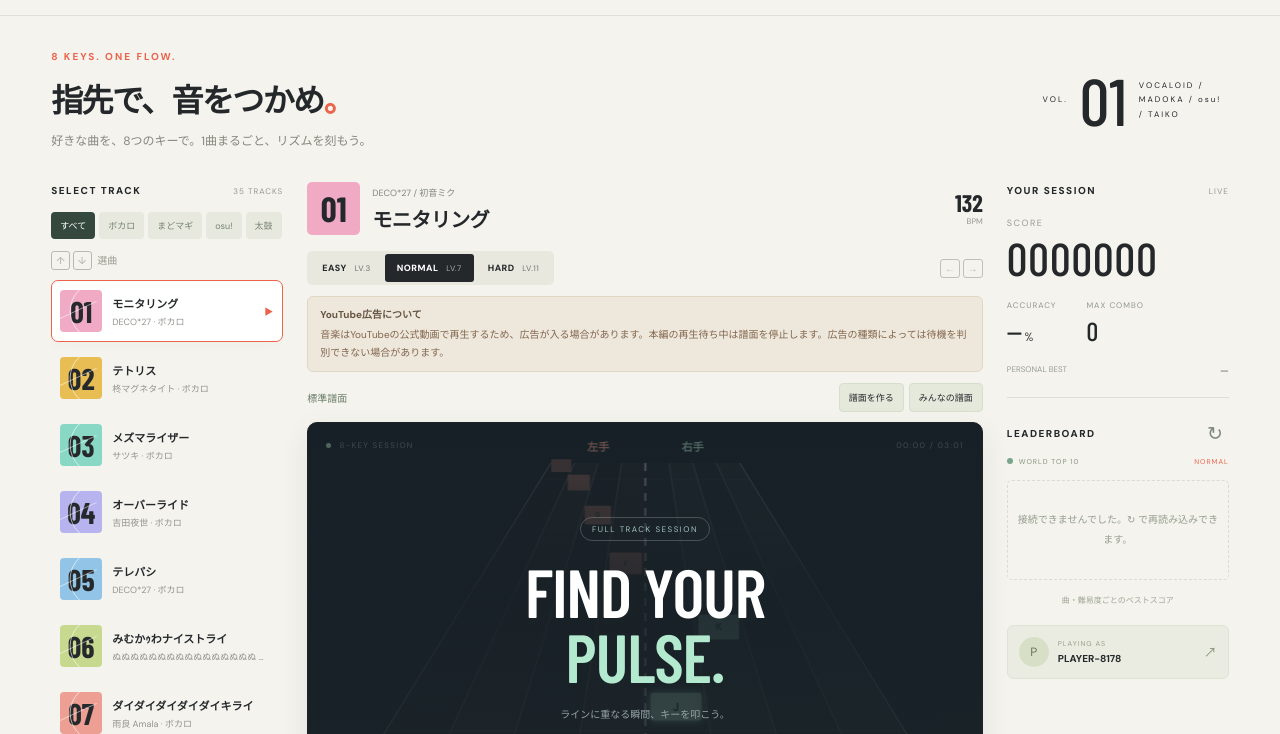
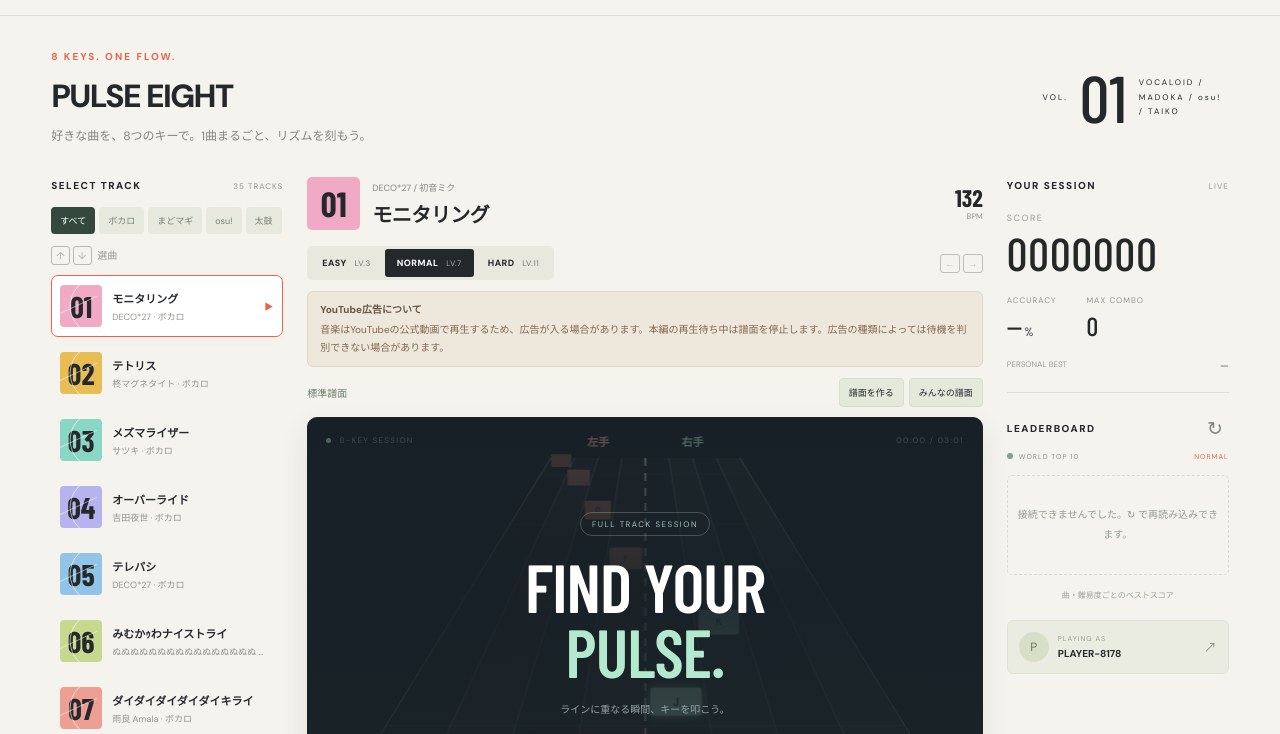
Before and after one commit to yotamaaikich/pulse-eight, a website: page index.html in a window 1280 px wide. Shown: the part 66-800 px from the top of the page. Drawn offline with nearby package versions, Linux system fonts and the light colour scheme; no server answers; a web font is replaced by a local one.

Commit message:
Simplify page and hero titles to PULSE EIGHT

```diff
--- a/index.html
+++ b/index.html
@@ -4,7 +4,7 @@
   <meta charset="utf-8"><meta name="viewport" content="width=device-width,initial-scale=1">
   <meta name="theme-color" content="#f4f3ee">
   <meta name="description" content="ボカロ・まどマギ・osu!・太鼓収録曲の35曲を8つのキーで。フル尺のキーボード音ゲー PULSE EIGHT。オンラインランキング対応。">
-  <title>PULSE EIGHT — 指先で、音をつかめ。</title>
+  <title>PULSE EIGHT</title>
   <link rel="icon" href="./icon.svg" type="image/svg+xml"><link rel="stylesheet" href="./style.css?v=vocaloid-20-1"><link rel="stylesheet" href="./creator.css?v=vocaloid-20-1">
 </head>
 <body>
@@ -13,7 +13,7 @@
     <nav><span class="status-dot"></span><span id="cloudStatus">CONNECTING</span><button id="fullscreenButton" class="fullscreen-button" aria-label="全画面にする" aria-pressed="false">⛶ 全画面 <kbd>V</kbd></button><button id="helpButton" class="text-button">遊び方 <kbd>?</kbd></button><button id="settingsButton" class="icon-button" aria-label="設定">⚙</button></nav>
   </header>
   <main>
-    <section class="intro"><div><div class="eyebrow">8 KEYS. ONE FLOW.</div><h1>指先で、音をつかめ<span>。</span></h1><p>好きな曲を、8つのキーで。1曲まるごと、リズムを刻もう。</p></div><div class="intro-mark"><span>VOL.</span><strong>01</strong><span>VOCALOID / MADOKA / osu! / TAIKO</span></div></section>
+    <section class="intro"><div><div class="eyebrow">8 KEYS. ONE FLOW.</div><h1>PULSE EIGHT</h1><p>好きな曲を、8つのキーで。1曲まるごと、リズムを刻もう。</p></div><div class="intro-mark"><span>VOL.</span><strong>01</strong><span>VOCALOID / MADOKA / osu! / TAIKO</span></div></section>
     <div class="workspace">
       <aside class="library">
         <div class="panel-heading"><h2>SELECT TRACK</h2><span id="trackCount">35 TRACKS</span></div>
```
